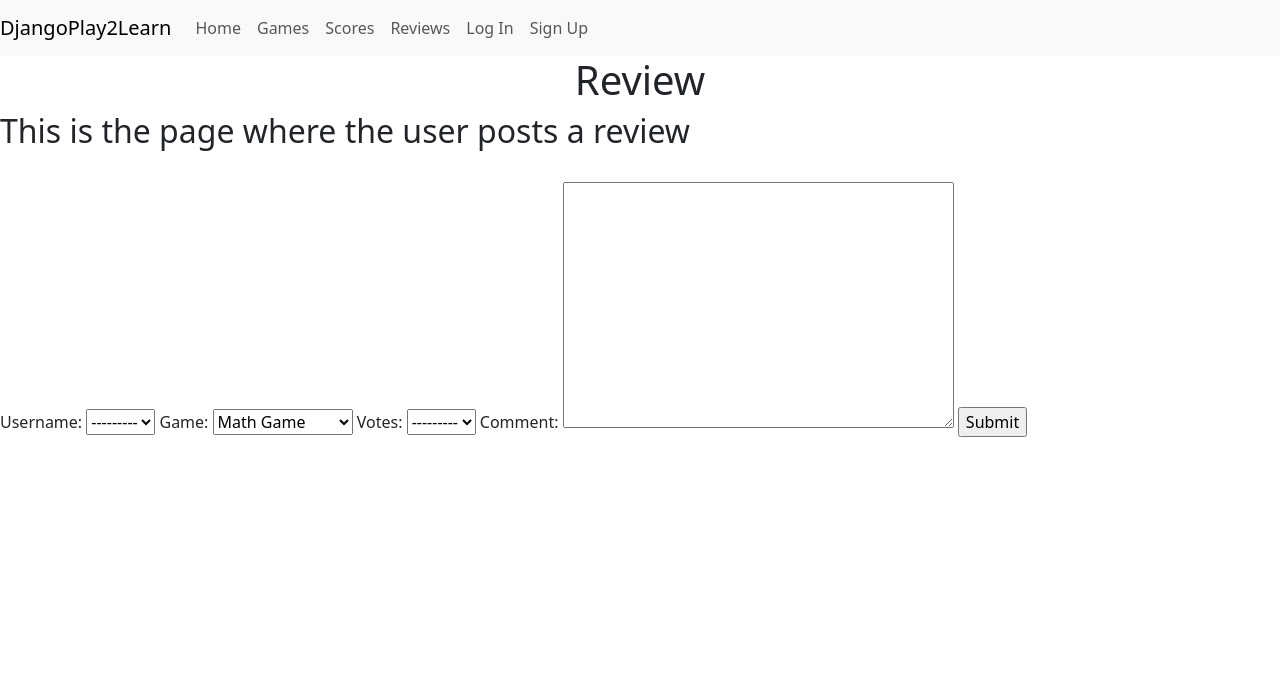
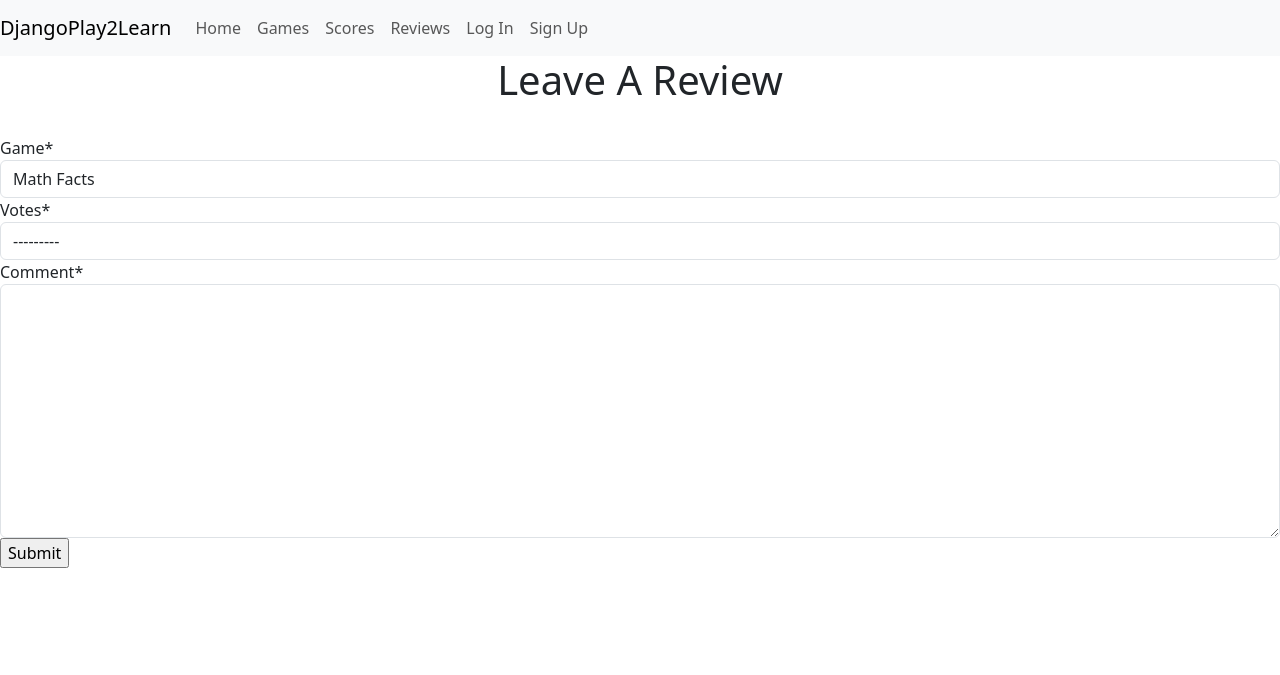
Before and after one commit to bgroveben/DjangoPlay2Learn, a Django app: page /review/ in a window 1280 px wide. Shown: the top 675 px of the page. Run offline with Django 4.2, Linux system fonts and the light colour scheme; parts of the project's set-up code (start-up, migrations or seed data) failed here and were passed over; some libraries are stand-ins or nearby versions.

Commit message:
Set up reviews form to automagically add username on submission

```diff
--- a/djangovue_project/settings.py
+++ b/djangovue_project/settings.py
@@ -68,6 +68,7 @@ SITE_ID = 1 # django-allauth
 #ACCOUNT_EMAIL_REQUIRED = True  See AUTHENTICATION SETTINGS
 
 CRISPY_TEMPLATE_PACK = 'bootstrap4' # django-crispy-forms
+#CRISPY_TEMPLATE_PACK = 'bootstrap5' # django-crispy-forms
 
 MIDDLEWARE = [
     'debug_toolbar.middleware.DebugToolbarMiddleware',
--- a/review/forms.py
+++ b/review/forms.py
@@ -1,10 +1,14 @@
 from .models import Review
 from django import forms
+from django.forms import TextInput
 
 
 class ReviewForm(forms.ModelForm):
 
     class Meta:
         model = Review
-        #fields = ["author","stars","comment"]
-        fields = '__all__'
+        fields = ["game","votes","comment"]
+        #fields = '__all__'
+        #widgets = {
+            #'username': TextInput(attrs={'readonly': 'readonly'})
+        #}
--- a/review/models.py
+++ b/review/models.py
@@ -5,11 +5,11 @@ from django.conf import settings
 
 class Review(models.Model):
 
-    MATH = "MATH"
-    ANAGRAM = "ANAGRAM"
+    MATH = "MATH FACTS"
+    ANAGRAM = "ANAGRAM HUNT"
     GAME_CHOICES = [
-    (MATH,"Math Game"),
-    (ANAGRAM, "Anagram Game")
+    (MATH, "Math Facts"),
+    (ANAGRAM, "Anagram Hunt")
     ]
 
     RATING = (
@@ -25,13 +25,13 @@ class Review(models.Model):
     )
     game = models.TextField(choices=GAME_CHOICES, default=MATH)
     votes = models.IntegerField(choices=RATING)
-    comment = models.TextField(max_length=3000)
+    comment = models.TextField(max_length=1000)
     created = models.DateTimeField(auto_now_add=True)
     updated = models.DateTimeField(auto_now=True)
 
-    #def __str__(self):  YAGNI?
+    def __str__(self):
         #return self.game.title
-        # return self.game
+        return self.game
 
     class Meta:
         ordering = ["created"]
--- a/review/views.py
+++ b/review/views.py
@@ -8,12 +8,23 @@ from .forms import ReviewForm
 
 
 def index(request):
+    #instance = ReviewForm.objects.filter(user=request.username).first()
     if request.method == 'POST':
+        #form = ReviewForm(request.POST, instance=instance)
         form = ReviewForm(request.POST)
         if form.is_valid():
-            form.save()
+            sendreview = form.save(commit=False)
+            # automagically get username for review
+            sendreview.username = request.user
+            sendreview.save()
+            #form.save()
             #return render(request, 'review/reviews.html')
             return redirect('review')
+        #else:
+            #return redirect(?)
+    #else:
+        #form = ReviewForm(instance=instance)
+        #return render(request, '?', {'form': form})
     form = ReviewForm()
     context = {'form': form}
     return render(request, 'review/home.html', context)
@@ -21,11 +32,13 @@ def index(request):
 
 def record_review(request):
     data = json.loads(request.body)
-    username = data["username"]
+    #username = data["username"]
+    #username = models.Review.objects.get(id="username_id")
+    #username = request.user
     game = data["game"]
     votes = data["votes"]
     comment = data["comment"]
-    new_review = Review(username=username, game=game, votes=votes, comment=comment)
+    new_review = Review(username=request.user, game=game, votes=votes, comment=comment)
     new_review.save()
     response = {"success": True}
     return JsonResponse(response)
@@ -37,8 +50,8 @@ class ReviewView(TemplateView):
     def get_context_data(self, **kwargs):
         context = super(ReviewView, self).get_context_data(**kwargs)
         context['reviews'] = Review.objects.all()
-        context['anagram_reviews'] = Review.objects.filter(game__exact='ANAGRAM').order_by('-votes')
-        context['math_reviews'] = Review.objects.filter(game__exact='MATH').order_by('-votes')
+        context['anagram_reviews'] = Review.objects.filter(game__exact='ANAGRAM HUNT').order_by('-votes')
+        context['math_reviews'] = Review.objects.filter(game__exact='MATH FACTS').order_by('-votes')
         return context
 
 
--- a/templates/_base_vue.html
+++ b/templates/_base_vue.html
@@ -4,7 +4,8 @@
 <html lang="en">
   <head>
   {% block head %}{{ block.super }}{% endblock head %}
-  <script defer src="http://localhost:8080/js/chunk-vendors.js"></script><script defer src="http://localhost:8080/js/app.js"></script></head>
+  <script defer src="http://localhost:8080/js/chunk-vendors.js"></script>
+  <script defer src="http://localhost:8080/js/app.js"></script></head>
   <body>
   {% block body %}
     {{ block.super }}
--- a/templates/games/games.html
+++ b/templates/games/games.html
@@ -1,6 +1,4 @@
 {% extends "_base_vue.html" %}
 
 {% block title%}Games{% endblock title %}
-{% block main %}
-  <h2 class="text-center">Games</h2>
-{% endblock main %}
+{% block main %}{% endblock main %}
--- a/templates/review/home.html
+++ b/templates/review/home.html
@@ -1,15 +1,16 @@
 {% extends "_base.html" %}
 {% load static %}
+{% load crispy_forms_tags %}
+
 {% block title%}Review{% endblock title %}
 
 <link rel="stylesheet" type="text/css" href="{% static 'contact/contact.css' %}">
 {% block main %}
-<h1 class="text-center">Review</h1>
-<h2>This is the page where the user posts a review</h2>
+<h1 class="text-center">Leave A Review</h1>
 <br />
 <form action="" method="post">
    {% csrf_token %}
-   {{ form }}
+   {{ form|crispy }}
    <input type="submit" value="Submit">
 </form>
 <br />
--- a/vue-games/src/helpers/gameplay.js
+++ b/vue-games/src/helpers/gameplay.js
@@ -35,6 +35,7 @@ export function getRandNumbers(operator,low,high) {
 }
 
 export function randInt(low, high, weighted=false) {
+  // set low=2 so 0 and 1 are excluded?
   var rndDec = Math.random();
   if (!weighted) {
     return Math.floor(rndDec * (high - low + 1) + low);
```
Also changed, not shown: templates/home.html (+5 -28 lines), vue-games/src/components/Home.vue (+1 -37 lines), README.md, review/migrations/0003_alter_review_comment_alter_review_game.py (added).
